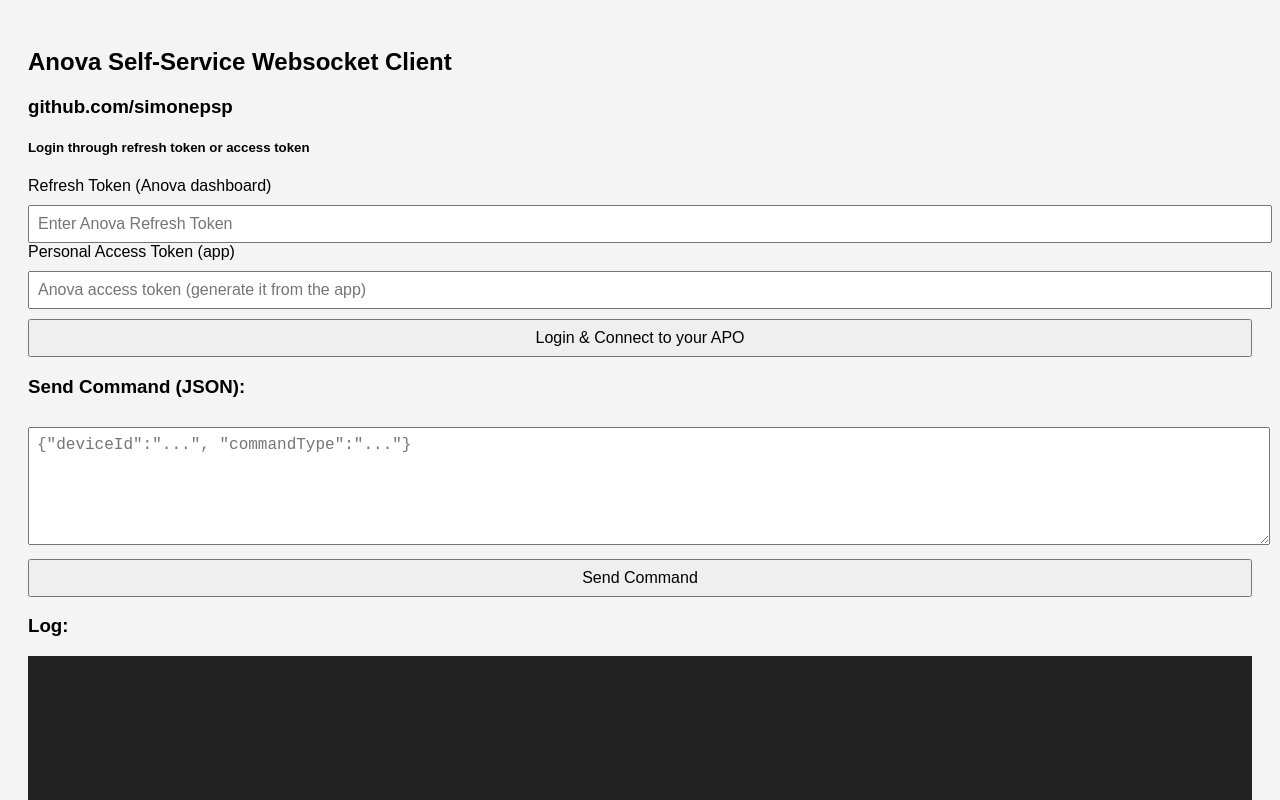
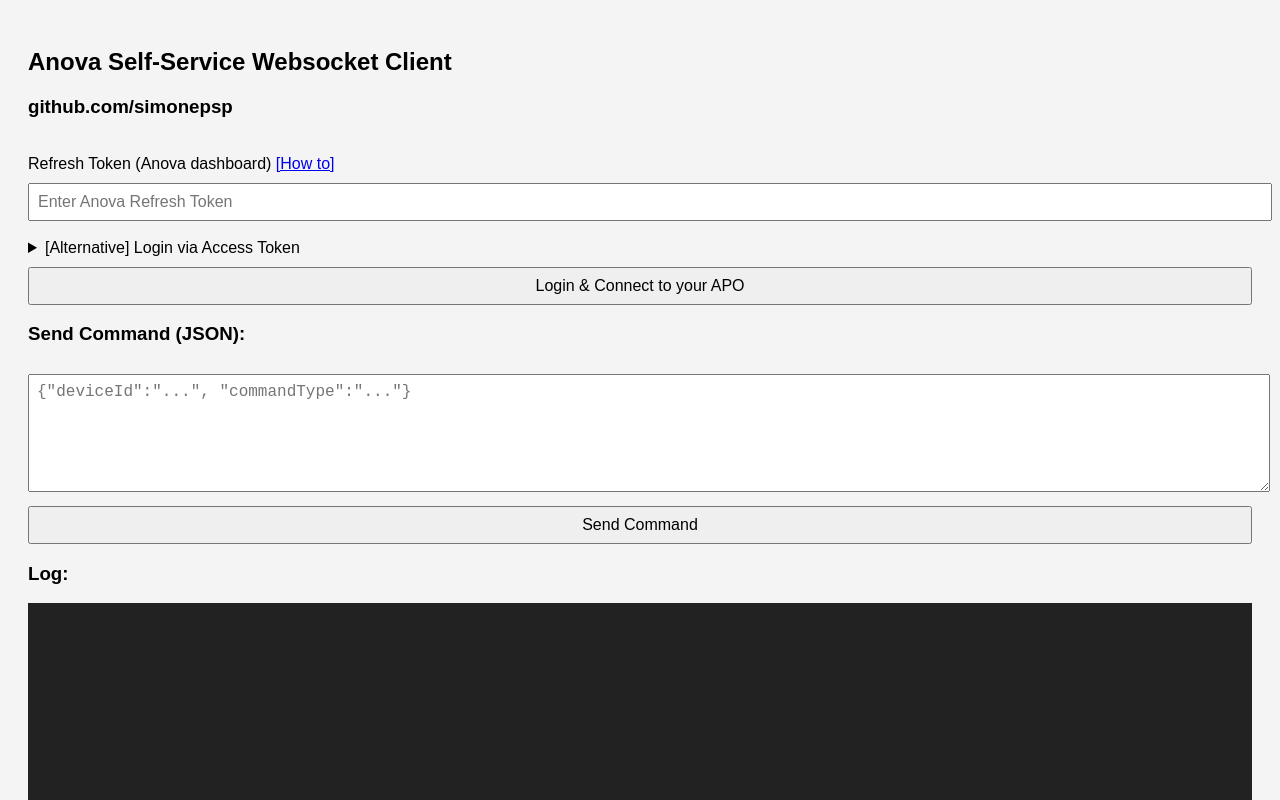
Before and after one commit to simonepsp/anova-wss-apo, a plain HTML site: page index.html in a window 1280 px wide. Shown: the top 800 px of the page. Drawn offline with Linux system fonts and the light colour scheme.

Commit message:
advised against using personal access tokens

```diff
--- a/index.html
+++ b/index.html
@@ -14,13 +14,15 @@
 <body>
   <h2>Anova Self-Service Websocket Client</h2>
   <h3>github.com/simonepsp</h3>
-  <h5>Login through refresh token or access token</h5>
-  <label for="refreshToken">Refresh Token (Anova dashboard)</label>
+  <br>
+
+  <label for="refreshToken">Refresh Token (Anova dashboard) <a href="https://github.com/bogd/anova-oven-api/blob/main/docs/README.md#getting-the-refresh-token" target="_blank">[How to]</a></label>
   <input type="text" id="refreshToken" placeholder="Enter Anova Refresh Token" />
-
-  <label for="idToken">Personal Access Token (app)</label>
-  <input type="text" id="idToken" placeholder="Anova access token (generate it from the app)" />
-
+  <br><br>
+  <details>
+    <summary>[Alternative] Login via Access Token</summary>
+    <input type="text" id="idToken" placeholder="Anova access token (do not use the personal token generated in the app)" />
+  </details>
   <button id="loginBtn">Login & Connect to your APO</button>
 
   <h3>Send Command (JSON):</h3>
@@ -209,5 +211,6 @@
     document.getElementById("sendBtn").onclick = sendCommand;
     document.getElementById("updateBtn").onclick = doFirmwareUpdate;
   </script>
+  <p><strong>Disclaimer:</strong> This tool is an independent project and is not affiliated with, endorsed by, or supported by Anova Culinary or its parent companies. All trademarks and brand names are the property of their respective owners.</p>
 </body>
 </html>
```
